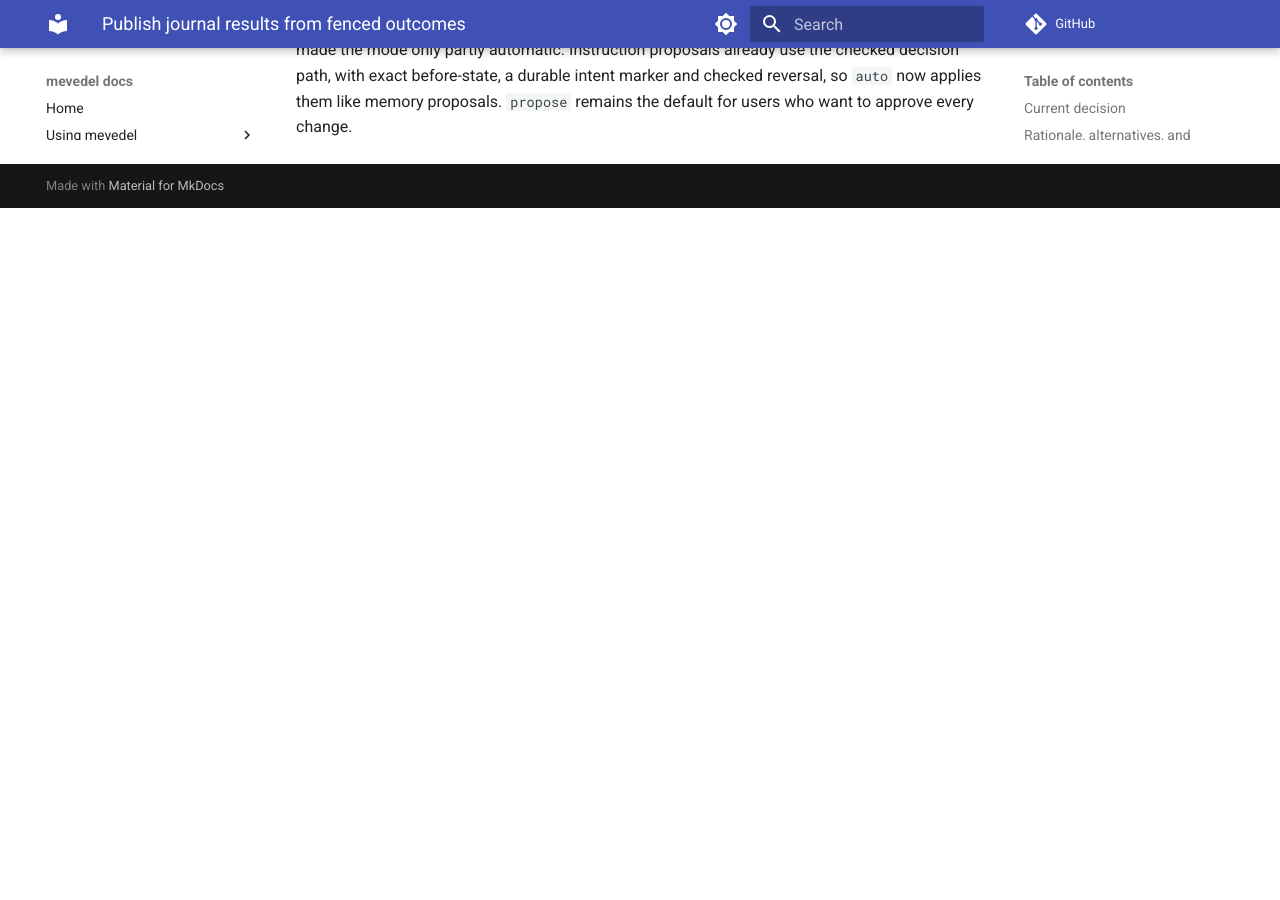
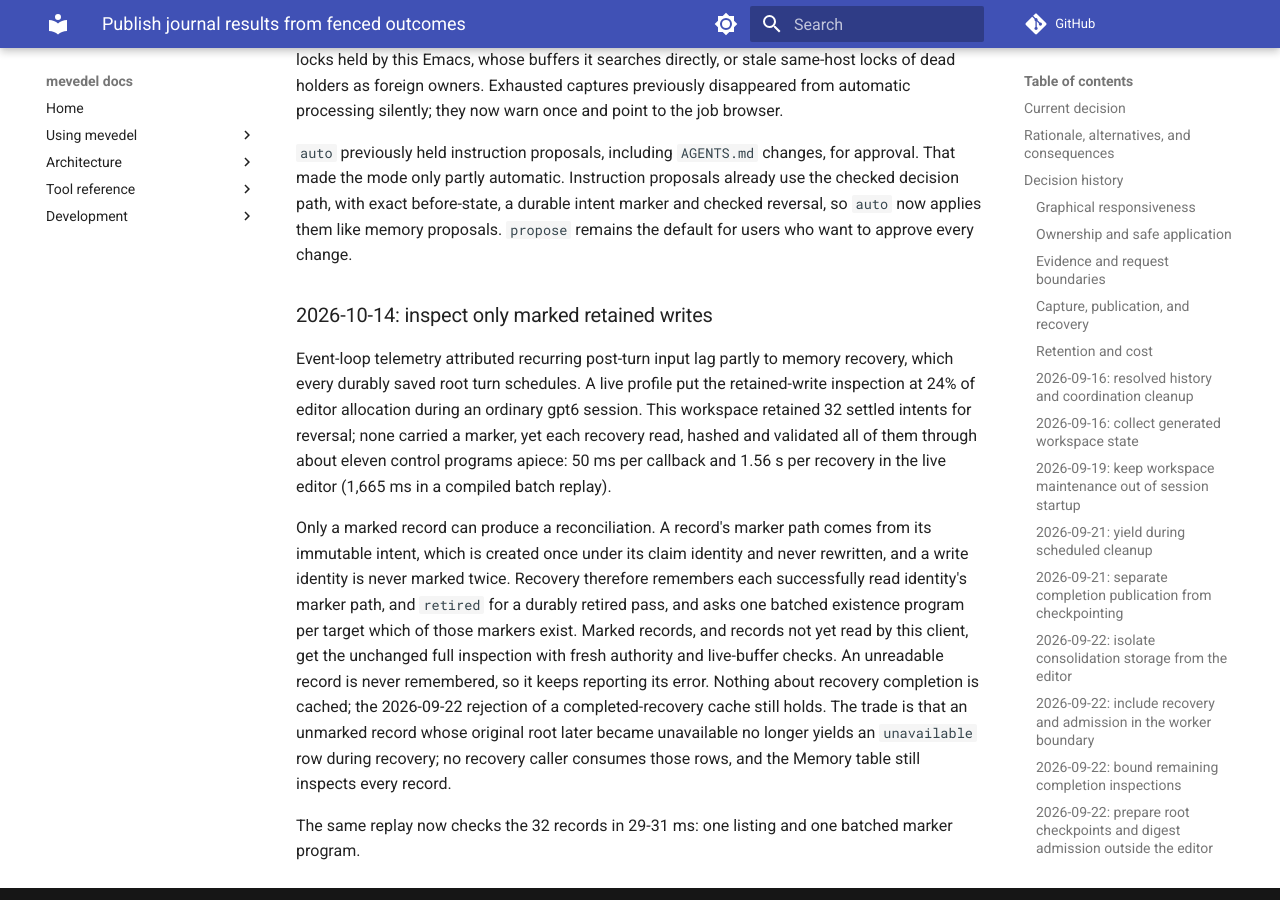
Before and after one commit to FrauH0lle/mevedel, an MkDocs documentation site: the page built from docs/adr/0117-publish-journal-results-from-fenced-outcomes.md, in a window 1280 px wide and 900 px high, scrolled down 14869 px. Built offline with MkDocs 1.6.1 and Material for MkDocs 9.7.7, drawn with Linux system fonts in a browser that asks for light colours; comment, search, counter and statistics services are not loaded; before the commit the page ends 15077 px from its top, so only the background shows below that; some of the changed text lies outside the part shown.

Commit message:
perf(memory): Inspect only marked retained writes during recovery
Every durably saved root turn schedules memory recovery, which read,
hashed and validated every retained write intent through about eleven
control programs apiece.  This workspace retains 32 settled intents for
reversal; none was marked, yet each recovery spent 1.56 s of editor time
in 50 ms callbacks.

A record's marker path comes from its immutable intent, so recovery now
remembers it per workspace object and observes all known markers in one
batched program per target.  Marked records and records this client has
not read yet keep the full inspection.  A compiled replay over the same
records drops from 1,665 ms to about 30 ms.

```diff
--- a/docs/adr/0117-publish-journal-results-from-fenced-outcomes.md
+++ b/docs/adr/0117-publish-journal-results-from-fenced-outcomes.md
@@ -92,6 +92,11 @@ writes, rollback, claim settlement, and marker retirement share a target-side
 marker. Reconciliation compares exact before/after states; it does not infer a
 successful write from an unmarked intent. Reversal is a separate accepted intent
 and decision, preserving the original application as evidence.
+Scheduled and synchronous recovery fully inspect only records whose marker
+exists, plus any record this client has not yet read successfully; markers are
+observed afresh in one program per target. A record's marker path and pass
+retirement are immutable facts remembered per workspace object, never whether
+the marker exists.
 
 Index freshness is checked per affected destination: the proposal's topic and
 merge sources must retain their captured entries or absence. Unrelated manual
@@ -535,8 +540,9 @@ from 157 to 90 ms and 306 to 152 ms respectively. Existing path proofs, byte
 limits, expiry checks and schema validation remain in force.
 
 Scheduled recovery now checks one retained write per callback after settling the
-publication claim. Every record still gets fresh original-root and live-buffer
-checks; no child classifies unsaved editor state. The job retains cancellation
+publication claim. Every inspected record still gets fresh original-root and
+live-buffer checks (since 2026-10-14 only marked or unread records are
+inspected); no child classifies unsaved editor state. The job retains cancellation
 ownership and its deadline until inspections finish. Quit and late replies cannot
 strand or restart it. Explicit synchronous recovery remains synchronous. The
 individual marked-write reconciliation can still be expensive; splitting records
@@ -651,3 +657,30 @@ for approval. That made the mode only partly automatic. Instruction proposals
 already use the checked decision path, with exact before-state, a durable intent
 marker and checked reversal, so `auto` now applies them like memory proposals.
 `propose` remains the default for users who want to approve every change.
+
+### 2026-10-14: inspect only marked retained writes
+
+Event-loop telemetry attributed recurring post-turn input lag partly to memory
+recovery, which every durably saved root turn schedules. A live profile put the
+retained-write inspection at 24% of editor allocation during an ordinary gpt6
+session. This workspace retained 32 settled intents for reversal; none carried a
+marker, yet each recovery read, hashed and validated all of them through about
+eleven control programs apiece: 50 ms per callback and 1.56 s per recovery in
+the live editor (1,665 ms in a compiled batch replay).
+
+Only a marked record can produce a reconciliation. A record's marker path comes
+from its immutable intent, which is created once under its claim identity and
+never rewritten, and a write identity is never marked twice. Recovery therefore
+remembers each successfully read identity's marker path, and `retired` for a
+durably retired pass, and asks one batched existence program per target which
+of those markers exist. Marked records, and records not yet read by this client,
+get the unchanged full inspection with fresh authority and live-buffer checks.
+An unreadable record is never remembered, so it keeps reporting its error.
+Nothing about recovery completion is cached; the 2026-09-22 rejection of a
+completed-recovery cache still holds. The trade is that an unmarked record whose
+original root later became unavailable no longer yields an `unavailable` row
+during recovery; no recovery caller consumes those rows, and the Memory table
+still inspects every record.
+
+The same replay now checks the 32 records in 29-31 ms: one listing and one
+batched marker program.
```
Also changed, not shown: docs/memory.md (+4 -1 lines), 4 other files.
